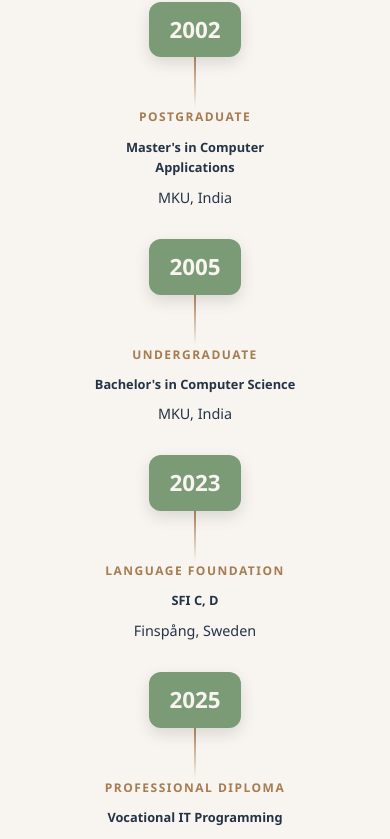
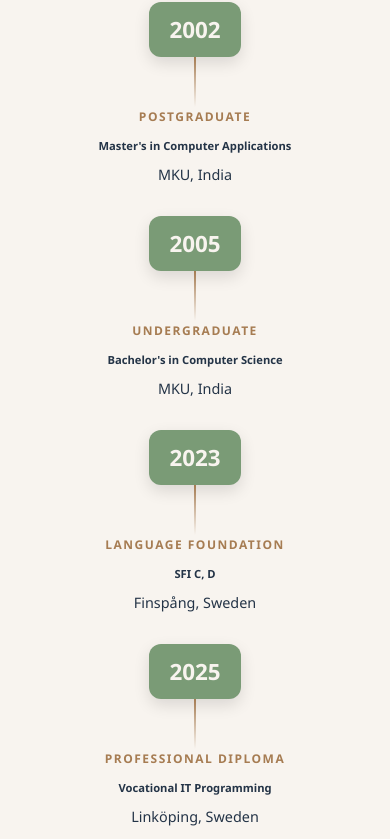
Before and after one commit to Kathambari-Kumar/Kathambari-Indrajith-Portfolio, a React (Vite) app: page / in a window 390 px wide. Shown: the part 2886-3725 px from the top of the page. Built offline with nearby package versions, Linux system fonts and the light colour scheme.

Commit message:
Fix mobile Academic-Journey-Content-Font

```diff
--- a/src/App.css
+++ b/src/App.css
@@ -963,10 +963,6 @@ display: none;
   padding: 10px 20px;
 }
 
-.journey-content h3 {
-  font-size: 0.8rem;
-}
-
 .journey-point,
 .journey-point.bottom {
 flex-direction: column;
```
